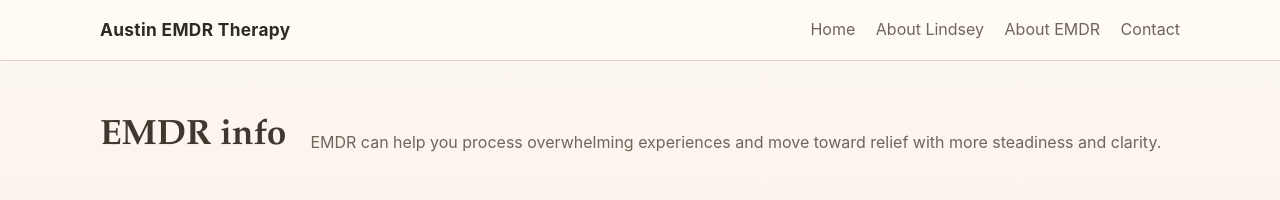
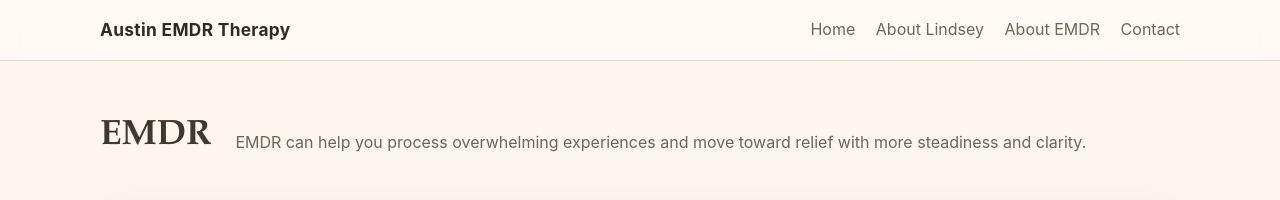
Before and after one commit to lindseyschmid2/emdrhealing-austin, a plain HTML site: page about-emdr.html in a window 1280 px wide. Shown: the top 200 px of the page. Drawn offline with Linux system fonts and the light colour scheme.

Commit message:
Change About EMDR heading to 'EMDR'

```diff
--- a/about-emdr.html
+++ b/about-emdr.html
@@ -21,7 +21,7 @@
 
   <main class="page-content container">
     <section class="page-heading">
-      <h1>EMDR info</h1>
+      <h1>EMDR</h1>
       <p>EMDR can help you process overwhelming experiences and move toward relief with more steadiness and clarity.</p>
     </section>
 
```
